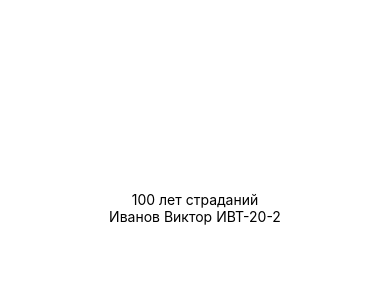
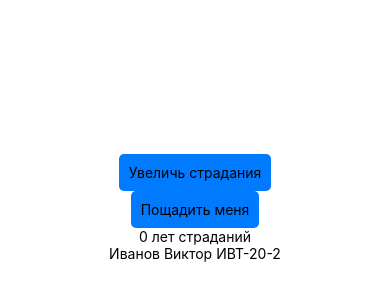
Before and after one commit to victor-ivanov-ivt20-2/mobile-develop-2023-autumn, a React Native app in the folder ivanovVictorAldarovich/: screen / in a window 390 px wide. Shown: the part 214-514 px from the top of the page. Built offline with nearby package versions, Linux system fonts and the light colour scheme.

Commit message:
add button count

```diff
--- a/ivanovVictorAldarovich/App.js
+++ b/ivanovVictorAldarovich/App.js
@@ -1,10 +1,27 @@
 import { StatusBar } from "expo-status-bar";
-import { StyleSheet, Text, View } from "react-native";
+import { useState } from "react";
+import { StyleSheet, Text, TouchableOpacity, View } from "react-native";
 
 export default function App() {
+  const [count, setCount] = useState(0);
+
+  const addCount = () => {
+    setCount((prev) => prev + 1);
+  };
+
+  const decreseCount = () => {
+    setCount((prev) => prev - 1);
+  };
+
   return (
     <View style={styles.container}>
-      <Text>100 лет страданий</Text>
+      <TouchableOpacity style={styles.button} onPress={addCount}>
+        <Text>Увеличь страдания</Text>
+      </TouchableOpacity>
+      <TouchableOpacity style={styles.button} onPress={decreseCount}>
+        <Text>Пощадить меня</Text>
+      </TouchableOpacity>
+      <Text>{count} лет страданий</Text>
       <Text>Иванов Виктор ИВТ-20-2</Text>
       <StatusBar style="auto" />
     </View>
@@ -18,4 +35,9 @@ const styles = StyleSheet.create({
     alignItems: "center",
     justifyContent: "center",
   },
+  button: {
+    backgroundColor: "#007AFF",
+    padding: 10,
+    borderRadius: 5,
+  },
 });
```
